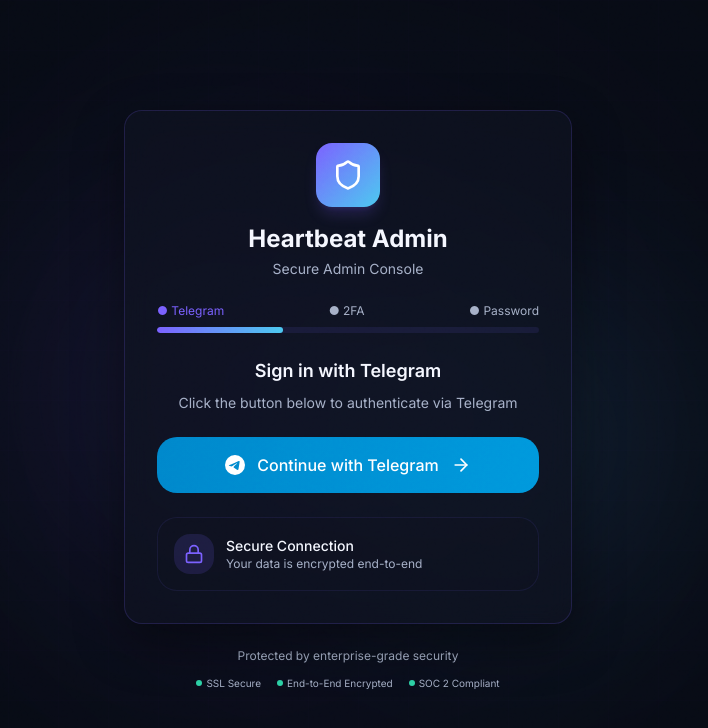
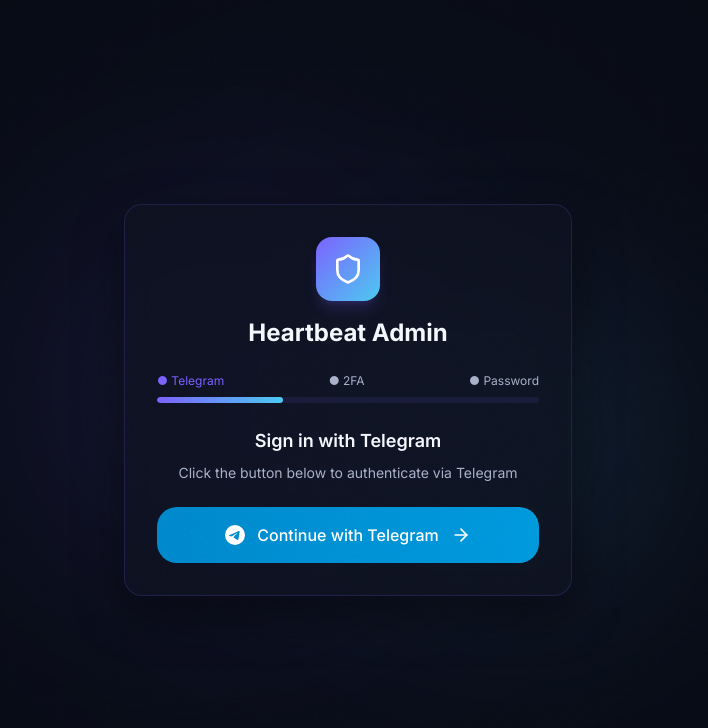
Before and after one commit to RaNDoM6913/kimi, a React (Vite) app in the folder adminpanel/frontend/: page / in a window 1280 px wide. Shown: the top 728 px of the page, without its empty margins (292-1000 px from the left). Built offline with nearby package versions, Linux system fonts and the light colour scheme.

Commit message:
chore(login): align and simplify auth step layout

```diff
--- a/adminpanel/frontend/src/pages/LoginPage.tsx
+++ b/adminpanel/frontend/src/pages/LoginPage.tsx
@@ -78,6 +78,7 @@
       case 'password': return 100;
     }
   };
+  const isAuthVerificationStep = step === '2fa' || step === 'password';
 
   return (
     <div className="min-h-screen bg-[#070B14] flex items-center justify-center relative overflow-hidden">
@@ -101,14 +102,13 @@
 
       {/* Login Card */}
       <div className="relative z-10 w-full max-w-md mx-4">
-        <div className="glass-panel p-8 animate-slide-up">
+        <div className={cn("glass-panel p-8 animate-slide-up", isAuthVerificationStep && "min-h-[680px]")}>
           {/* Logo */}
           <div className="text-center mb-6">
             <div className="inline-flex items-center justify-center w-16 h-16 rounded-2xl bg-gradient-to-br from-[#7B61FF] to-[#4CC9F0] mb-4 shadow-lg shadow-[#7B61FF]/20">
               <Shield className="w-8 h-8 text-white" />
             </div>
             <h1 className="text-2xl font-bold text-[#F5F7FF] mb-1">Heartbeat Admin</h1>
-            <p className="text-sm text-[#A7B1C8]">Secure Admin Console</p>
           </div>
 
           {/* Progress Bar */}
@@ -185,16 +185,6 @@
                 )}
               </button>
 
-              {/* Security Note */}
-              <div className="flex items-center gap-3 p-4 rounded-xl bg-[rgba(14,19,32,0.5)] border border-[rgba(123,97,255,0.1)]">
-                <div className="w-10 h-10 rounded-lg bg-[rgba(123,97,255,0.15)] flex items-center justify-center flex-shrink-0">
-                  <Lock className="w-5 h-5 text-[#7B61FF]" />
-                </div>
-                <div>
-                  <p className="text-sm font-medium text-[#F5F7FF]">Secure Connection</p>
-                  <p className="text-xs text-[#A7B1C8]">Your data is encrypted end-to-end</p>
-                </div>
-              </div>
             </div>
           )}
 
@@ -208,9 +198,6 @@
                 <h2 className="text-lg font-semibold text-[#F5F7FF] mb-2">
                   Two-Factor Authentication
                 </h2>
-                <p className="text-sm text-[#A7B1C8]">
-                  Enter the 6-digit code from your authenticator app
-                </p>
               </div>
 
               {/* Success Badge */}
@@ -310,9 +297,6 @@
                 <h2 className="text-lg font-semibold text-[#F5F7FF] mb-2">
                   Enter Your Password
                 </h2>
-                <p className="text-sm text-[#A7B1C8]">
-                  Provide your admin password to access the dashboard
-                </p>
               </div>
 
               {/* Success Badge */}
@@ -405,36 +389,10 @@
                 Back to 2FA
               </button>
 
-              {/* Forgot Password */}
-              <div className="pt-2 text-center">
-                <a href="#" className="text-xs text-[#7B61FF] hover:underline">
-                  Forgot password?
-                </a>
-              </div>
             </form>
           )}
         </div>
 
-        {/* Footer */}
-        <div className="mt-6 text-center">
-          <p className="text-xs text-[#A7B1C8]">
-            Protected by enterprise-grade security
-          </p>
-          <div className="flex items-center justify-center gap-4 mt-3">
-            <div className="flex items-center gap-1 text-[10px] text-[#A7B1C8]">
-              <div className="w-1.5 h-1.5 rounded-full bg-[#2DD4A8]" />
-              SSL Secure
-            </div>
-            <div className="flex items-center gap-1 text-[10px] text-[#A7B1C8]">
-              <div className="w-1.5 h-1.5 rounded-full bg-[#2DD4A8]" />
-              End-to-End Encrypted
-            </div>
-            <div className="flex items-center gap-1 text-[10px] text-[#A7B1C8]">
-              <div className="w-1.5 h-1.5 rounded-full bg-[#2DD4A8]" />
-              SOC 2 Compliant
-            </div>
-          </div>
-        </div>
       </div>
     </div>
   );
```
